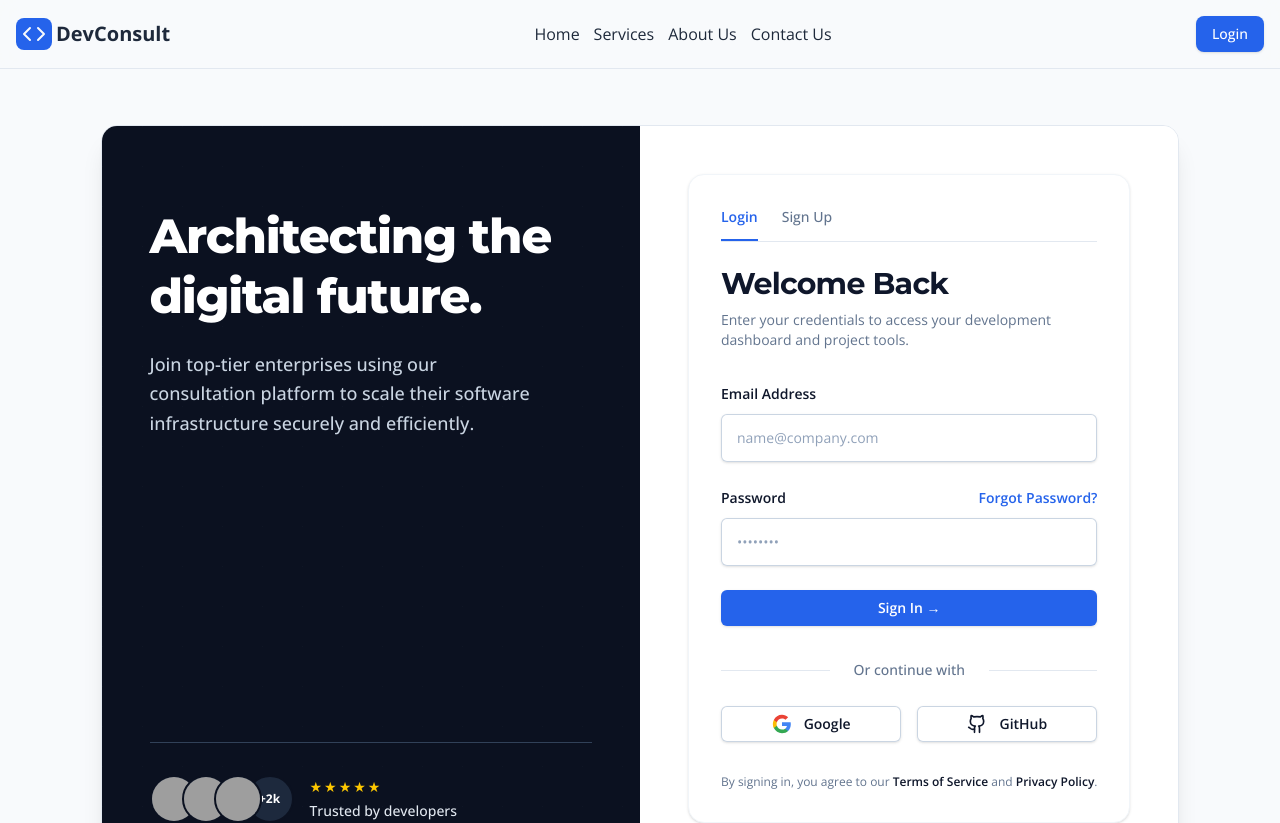
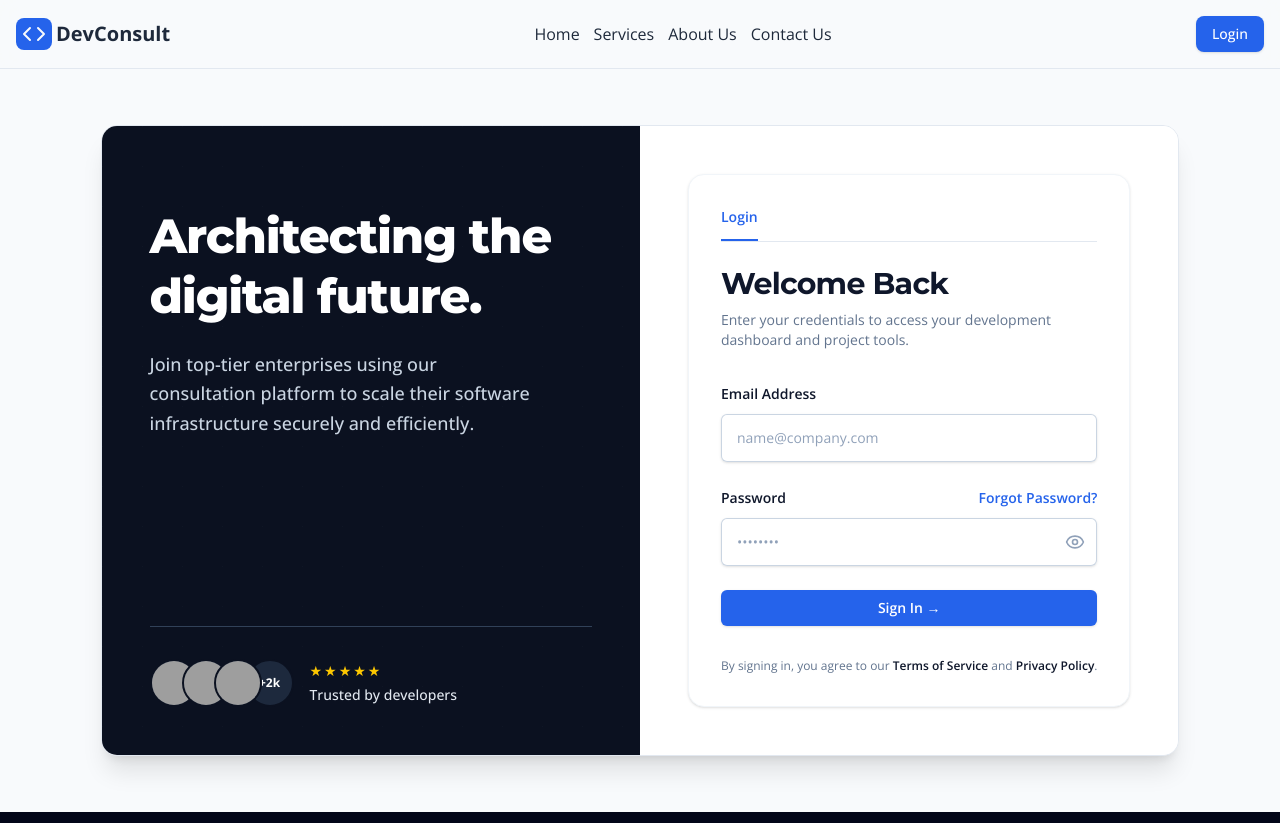
Before and after one commit to sagormajomder/dev-consult, a Next.js app: page /login in a window 1280 px wide. Shown: the top 823 px of the page. Built offline with nearby package versions, Linux system fonts and the light colour scheme; grey boxes are pictures that could not be loaded.

Commit message:
implement mock login functionality with API integration and password visibility toggle

```diff
--- a/src/app/(auth)/login/page.tsx
+++ b/src/app/(auth)/login/page.tsx
@@ -3,22 +3,39 @@
 import SocialButtons from '@/components/auth-pages/SocialButtons';
 import { Button } from '@/components/ui/button';
 import { motion } from 'framer-motion';
+import { Eye, EyeOff } from 'lucide-react';
 import Link from 'next/link';
+import { useRouter } from 'next/navigation';
+import { useState } from 'react';
 import { useForm } from 'react-hook-form';
 import toast, { Toaster } from 'react-hot-toast';
 
 export default function LoginPage() {
+  const router = useRouter();
   const {
     register,
     handleSubmit,
     formState: { errors, isSubmitting },
   } = useForm();
+  const [showPassword, setShowPassword] = useState(false);
 
   const onSubmit = async (data: any) => {
-    // Simulate API call
-    await new Promise(resolve => setTimeout(resolve, 1000));
-    console.log(data);
-    toast.success('Successfully logged in!');
+    try {
+      const response = await fetch('/api/auth/login', {
+        method: 'POST',
+        headers: { 'Content-Type': 'application/json' },
+        body: JSON.stringify(data),
+      });
+
+      if (response.ok) {
+        toast.success('Successfully logged in!');
+        router.push('/services');
+      } else {
+        toast.error('Invalid credentials');
+      }
+    } catch (error) {
+      toast.error('Login failed');
+    }
   };
 
   return (
@@ -35,11 +52,6 @@ export default function LoginPage() {
             href='/login'
             className='pb-3 text-sm font-semibold text-primary border-b-2 border-primary'>
             Login
-          </Link>
-          <Link
-            href='/register'
-            className='pb-3 text-sm font-medium text-slate-500 hover:text-slate-800'>
-            Sign Up
           </Link>
         </div>
 
@@ -97,15 +109,25 @@ export default function LoginPage() {
               </a>
             </div>
           </div>
-          <div className='mt-2'>
+          <div className='mt-2 relative'>
             <input
               id='password'
-              type='password'
+              type={showPassword ? 'text' : 'password'}
               placeholder='••••••••'
               autoComplete='current-password'
               className={`block w-full rounded-md border-0 py-3 text-slate-900 shadow-sm ring-1 ring-inset ring-slate-300 placeholder:text-slate-400 focus:ring-2 focus:ring-inset focus:ring-primary sm:text-sm sm:leading-6 pl-4 ${errors.password ? 'ring-red-500' : ''}`}
               {...register('password', { required: 'Password is required' })}
             />
+            <button
+              type='button'
+              onClick={() => setShowPassword(!showPassword)}
+              className='absolute inset-y-0 right-0 flex items-center pr-3 hover:text-primary transition-colors text-slate-400'>
+              {showPassword ? (
+                <EyeOff className='h-5 w-5' />
+              ) : (
+                <Eye className='h-5 w-5' />
+              )}
+            </button>
             {errors.password && (
               <p className='text-red-500 text-xs mt-1'>
                 {String(errors.password.message)}
@@ -122,7 +144,7 @@ export default function LoginPage() {
         </Button>
       </form>
 
-      <SocialButtons />
+      {/* <SocialButtons /> */}
 
       <p className='mt-8 text-center text-xs text-slate-500'>
         By signing in, you agree to our{' '}
--- /dev/null
+++ b/src/app/api/auth/login/route.ts
@@ -0,0 +1,36 @@
+import { NextResponse } from 'next/server';
+
+export async function POST(request: Request) {
+  try {
+    const { email, password } = await request.json();
+
+    // Mock credentials
+    if (email === 'user@example.com' && password === 'password') {
+      const response = NextResponse.json(
+        { message: 'Login successful' },
+        { status: 200 },
+      );
+
+      // Set a mock auth cookie
+      response.cookies.set('auth_token', 'mock_token_123', {
+        httpOnly: true,
+        secure: process.env.NODE_ENV === 'production',
+        sameSite: 'strict',
+        maxAge: 60 * 60 * 24, // 1 day
+        path: '/',
+      });
+
+      return response;
+    }
+
+    return NextResponse.json(
+      { message: 'Invalid credentials' },
+      { status: 401 },
+    );
+  } catch (error) {
+    return NextResponse.json(
+      { message: 'Internal server error' },
+      { status: 500 },
+    );
+  }
+}
```
